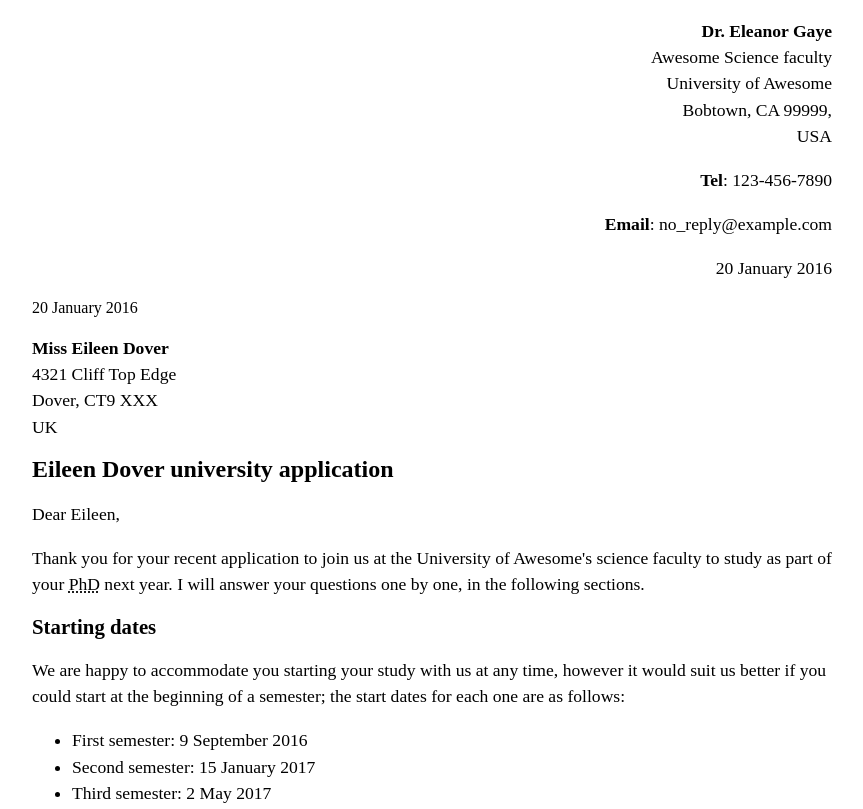
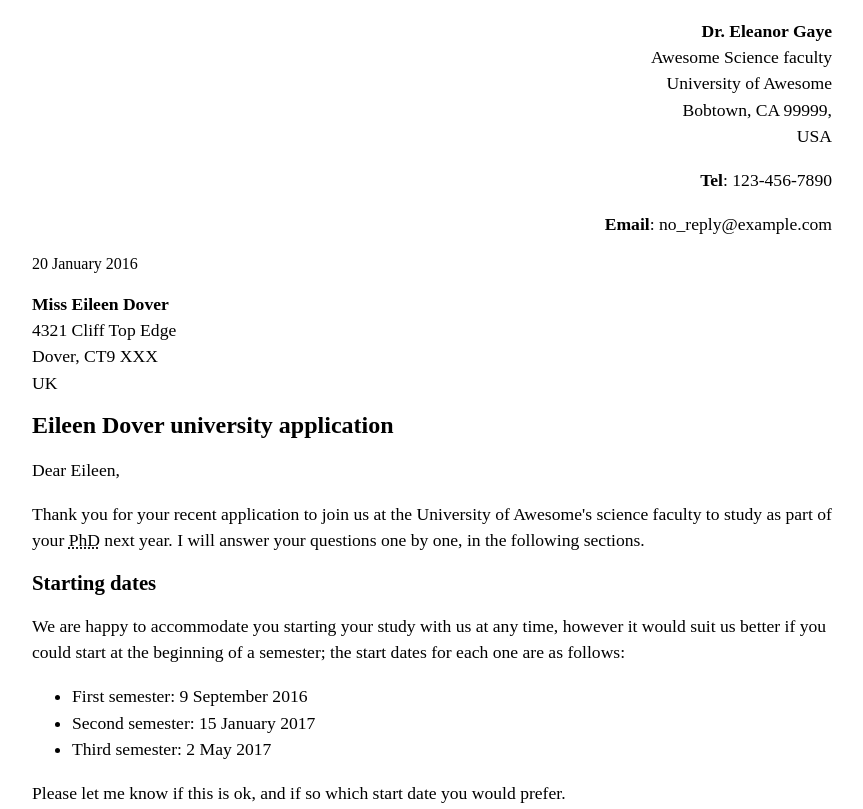
Before and after one commit to Bowna/BOWNA.GITHUB.IO, a plain HTML site: page letter-markup/letter-markup.html in a window 1280 px wide. Shown: the top 809 px of the page, without its empty margins (208-1071 px from the left). Drawn offline with Linux system fonts and the light colour scheme.

Commit message:
Update letter-markup.html

```diff
--- a/letter-markup/letter-markup.html
+++ b/letter-markup/letter-markup.html
@@ -45,13 +45,11 @@
             </p>
             <p><strong>Tel</strong>: 123-456-7890<br></p>
             <p><strong>Email</strong>: no_reply@example.com<br>
-            <p>20 January 2016</p>
+           </p>
+
+            </address>
+            <pclass-"sender-column"><time datetime="2016-01-20">20 January 2016</time></p>
             </text-align></div>
-            </p>
-
-        </address>
-            <pclass-"sender-column"><time datetime="2016-01-20">20 January 2016</time></p>
-
 
     <address>
            <strong> Miss Eileen Dover</strong><br>
```
